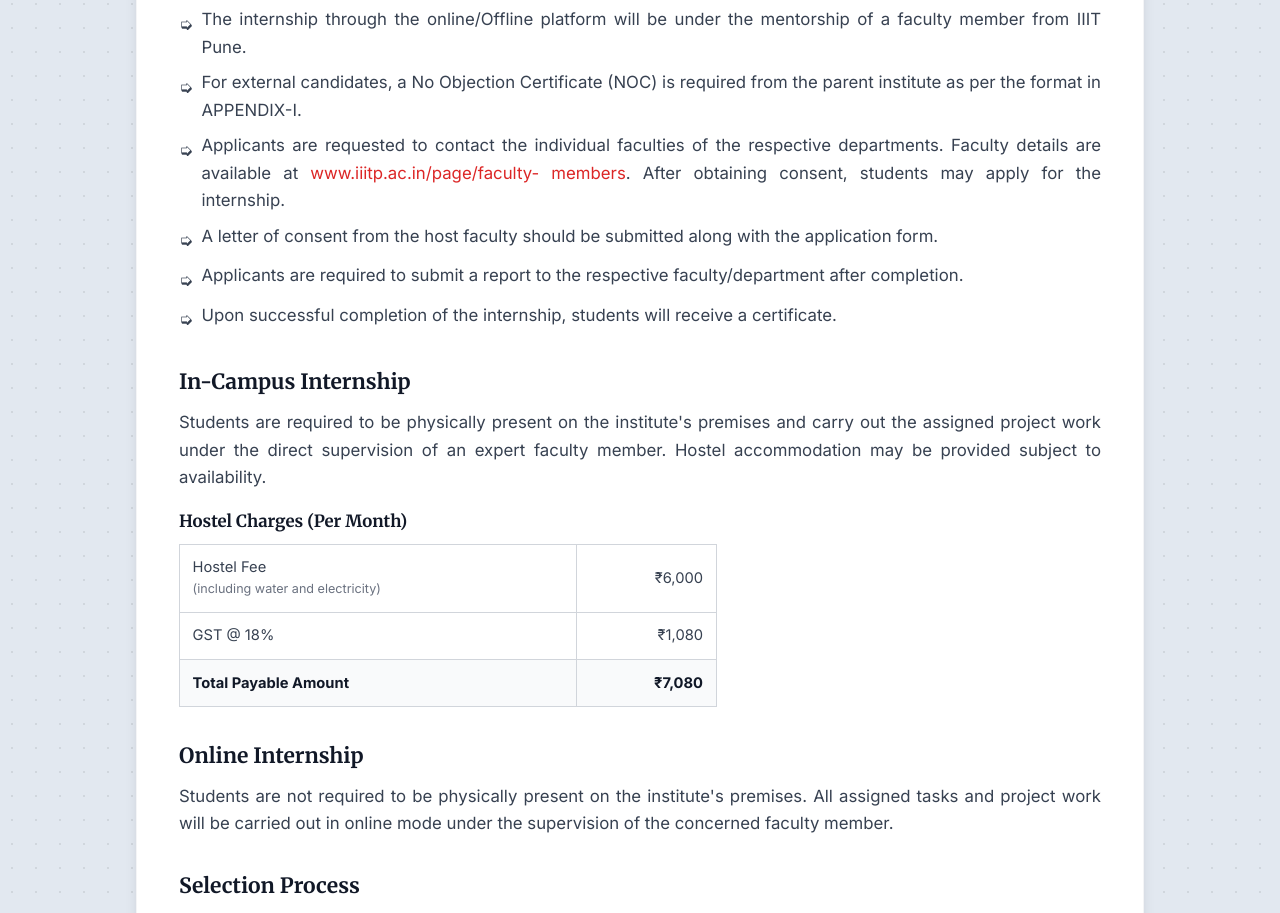
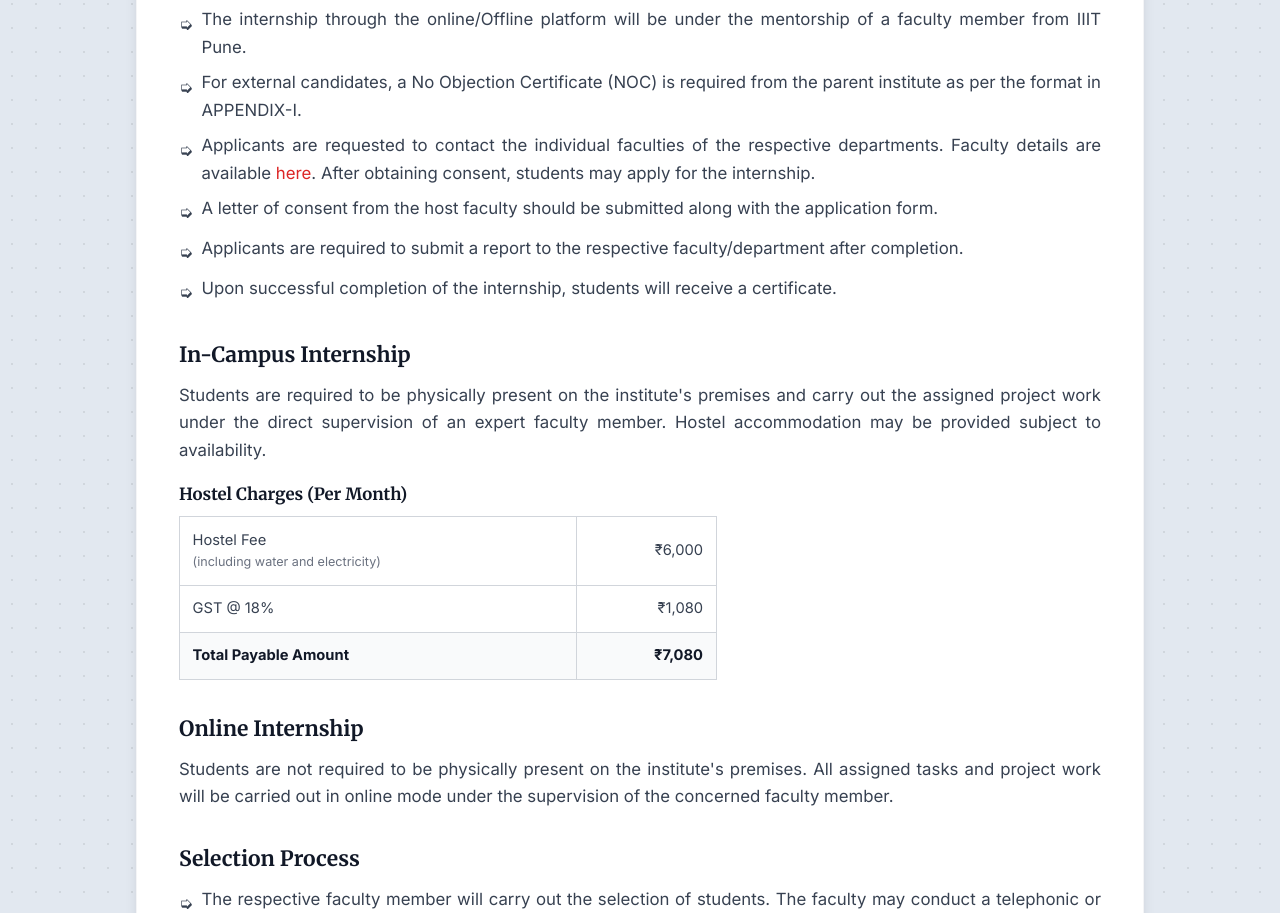
Before and after one commit to iiitp-official/website, a React (Vite) app: page /research/internships in a window 1280 px wide. Shown: the part 920-1833 px from the top of the page. Built offline with nearby package versions, Linux system fonts and the light colour scheme.

Commit message:
Fixed link

```diff
--- a/src/pages/InternshipsPage.jsx
+++ b/src/pages/InternshipsPage.jsx
@@ -45,7 +45,7 @@ const InternshipsPage = () => {
                 </li>
                 <li className="flex items-start">
                   <span className="mr-2 mt-1">➭</span>
-                  <span>Applicants are requested to contact the individual faculties of the respective departments. Faculty details are available at <a href="/people" className="text-brand-red dark:text-blue-400 hover:underline">www.iiitp.ac.in/page/faculty- members</a>. After obtaining consent, students may apply for the internship.</span>
+                  <span>Applicants are requested to contact the individual faculties of the respective departments. Faculty details are available <a href="/people/faculty" className="text-brand-red dark:text-blue-400 hover:underline">here</a>. After obtaining consent, students may apply for the internship.</span>
                 </li>
                 <li className="flex items-start">
                   <span className="mr-2 mt-1">➭</span>
```
